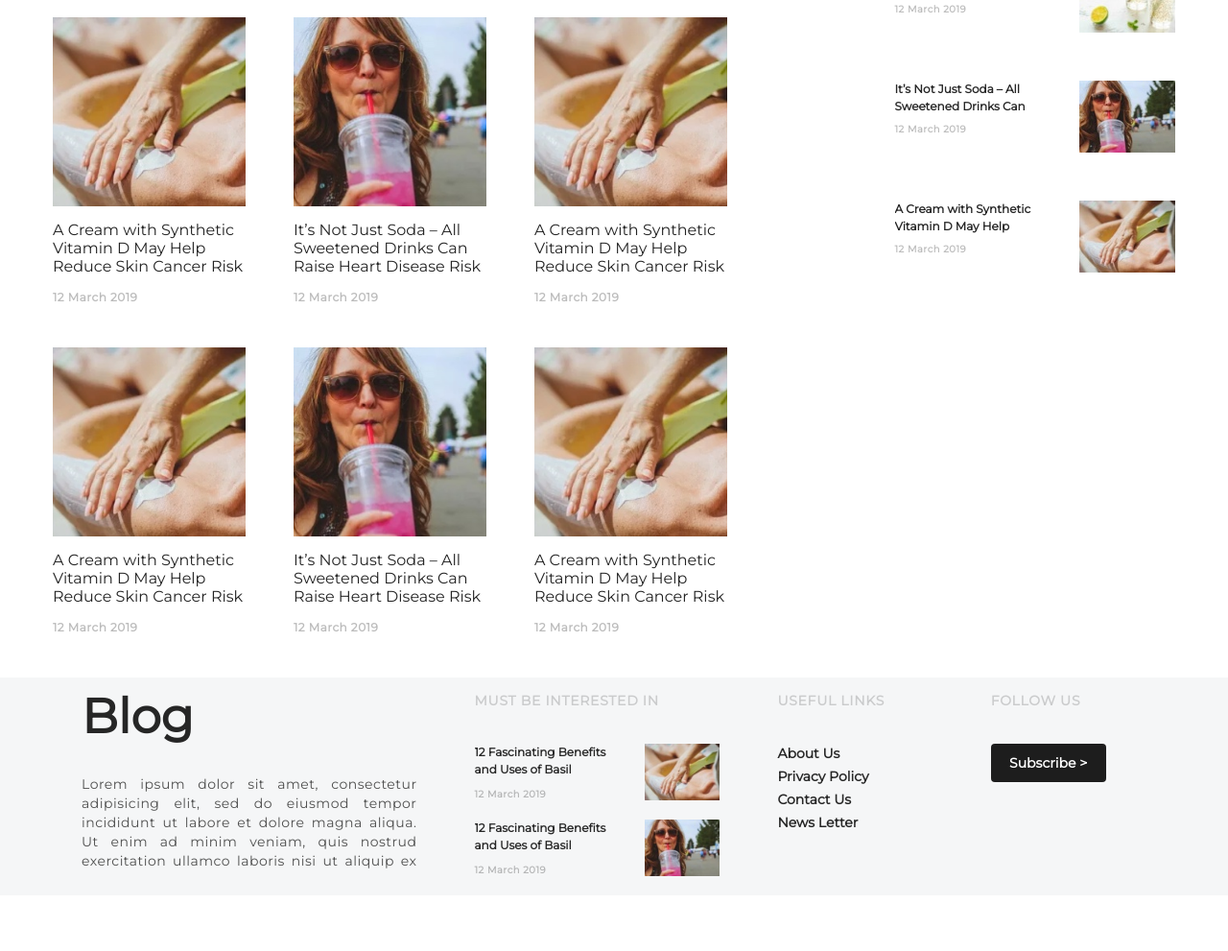
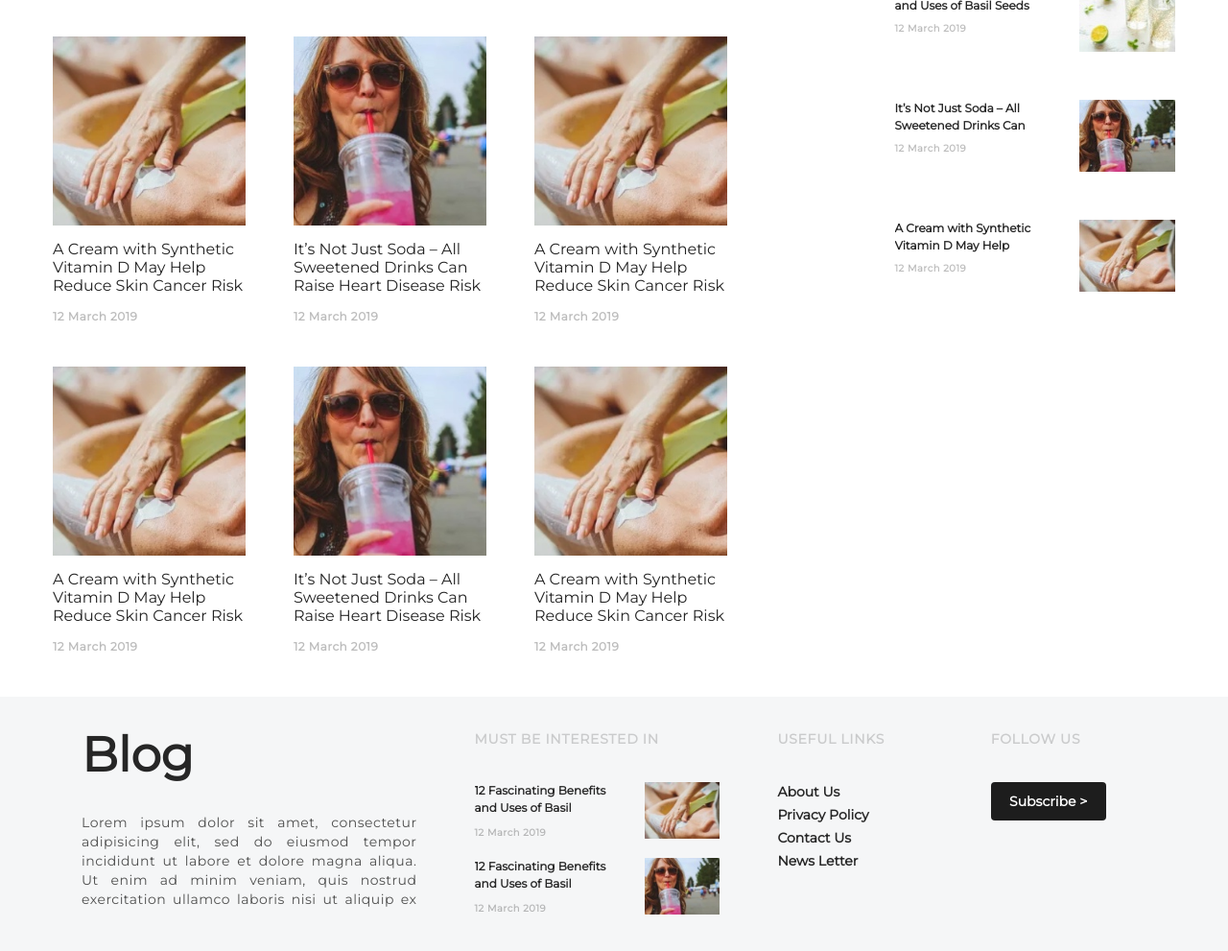
Before and after one commit to AnkitaF/Blog_Website, a plain HTML site: page index.html in a window 1280 px wide. Shown: the part 1783-2774 px from the top of the page at 96% size. Before the commit the page ends 2716 px from the top, so only its background shows below. Drawn offline with Linux system fonts and the light colour scheme.

Commit message:
Update styles.css

```diff
--- a/styles.css
+++ b/styles.css
@@ -226,7 +226,9 @@ img{
   color: #ffffff;
 }
 
+
 #pop_art_highlights{
+  padding-top:20px;
 }
 
 #pop_art_highlights_container::after{
@@ -379,7 +381,8 @@ img{
 }
 
 #foot{
-  background-color: rgba(158, 168, 173, 0.1)
+  background-color: rgba(158, 168, 173, 0.1);
+  padding: 20px 10px;
 }
 
 #blog{
```
